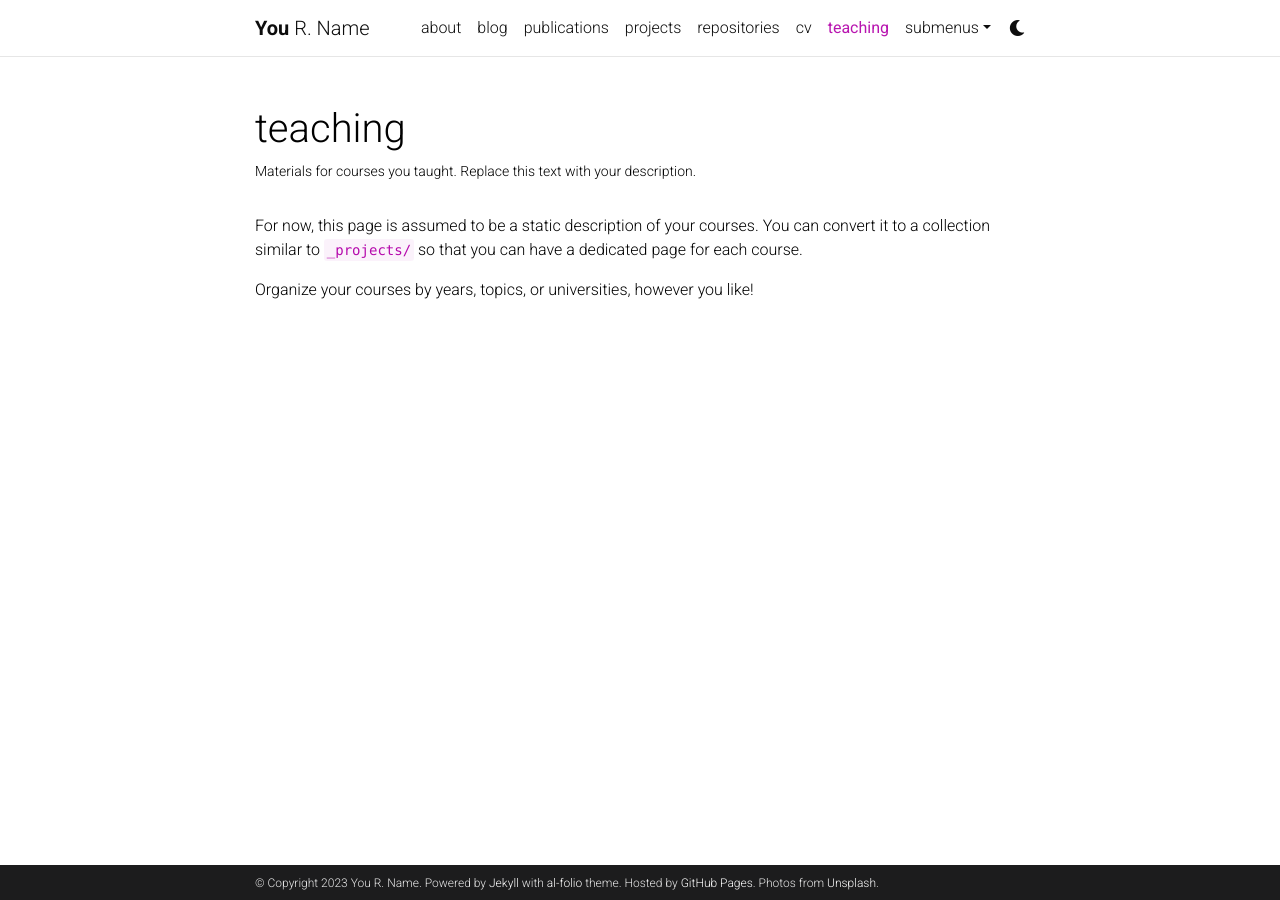
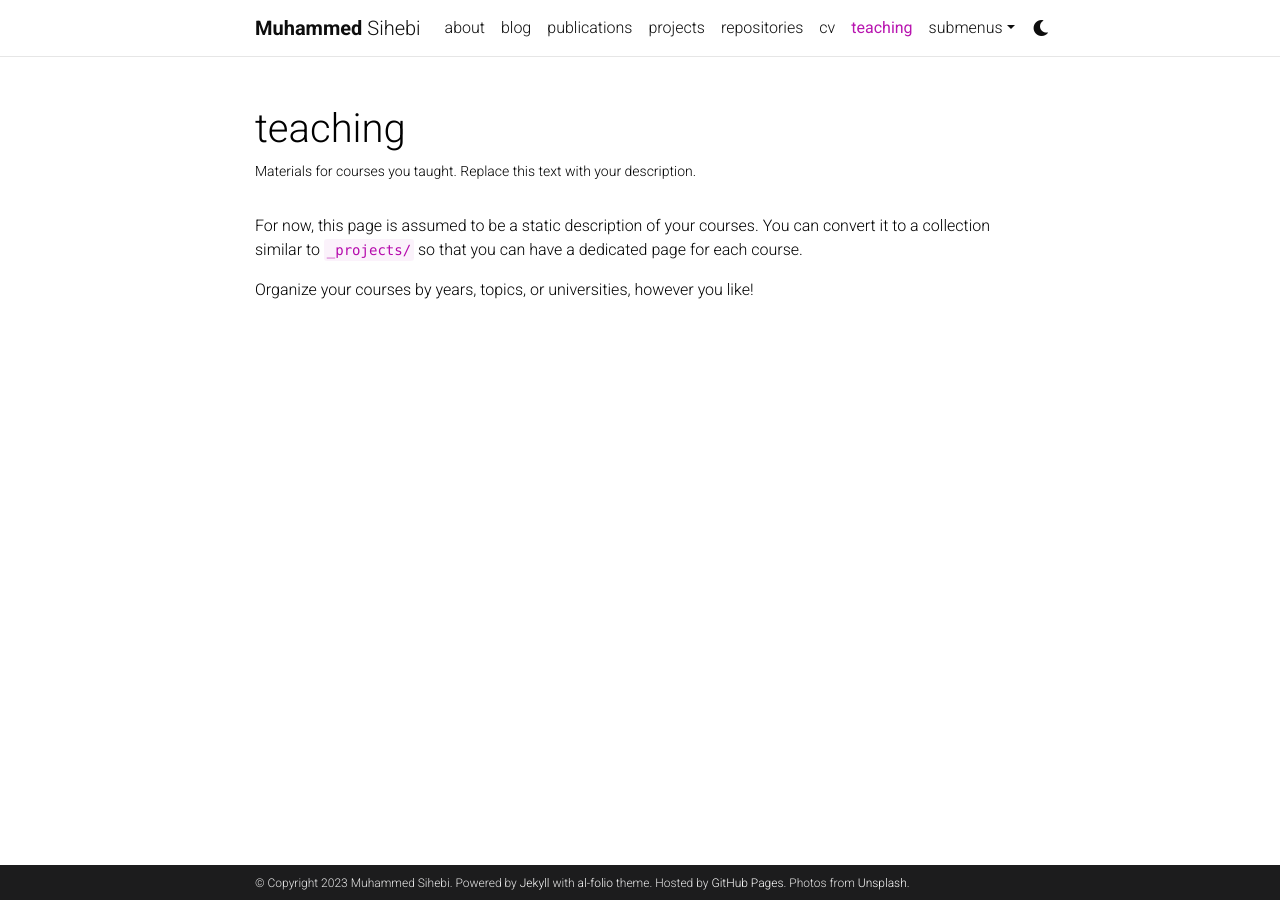
Before and after one commit to muhammed-shihebi/muhammed-shihebi.github.io, a Jekyll site: the page built from _pages/teaching.md, in a window 1280 px wide. Built offline with Jekyll 4.4.1, drawn with Linux system fonts in a browser that asks for light colours; comment, search, counter and statistics services are not loaded; a style sheet for code colours, icons or effects is not loaded.

Commit message:
update name

```diff
--- a/_config.yml
+++ b/_config.yml
@@ -3,10 +3,10 @@
 # -----------------------------------------------------------------------------
 
 title: blank # the website title (if blank, full name will be used instead)
-first_name: You
-middle_name: R.
-last_name: Name
-email: you@example.com
+first_name: Muhammed
+middle_name:
+last_name: Sihebi
+email: muhammednurpro@gmail.com
 description: > # the ">" symbol means to ignore newlines until "footer_text:"
   A simple, whitespace theme for academics. Based on [*folio](https://github.com/bogoli/-folio) design.
 footer_text: >
```
